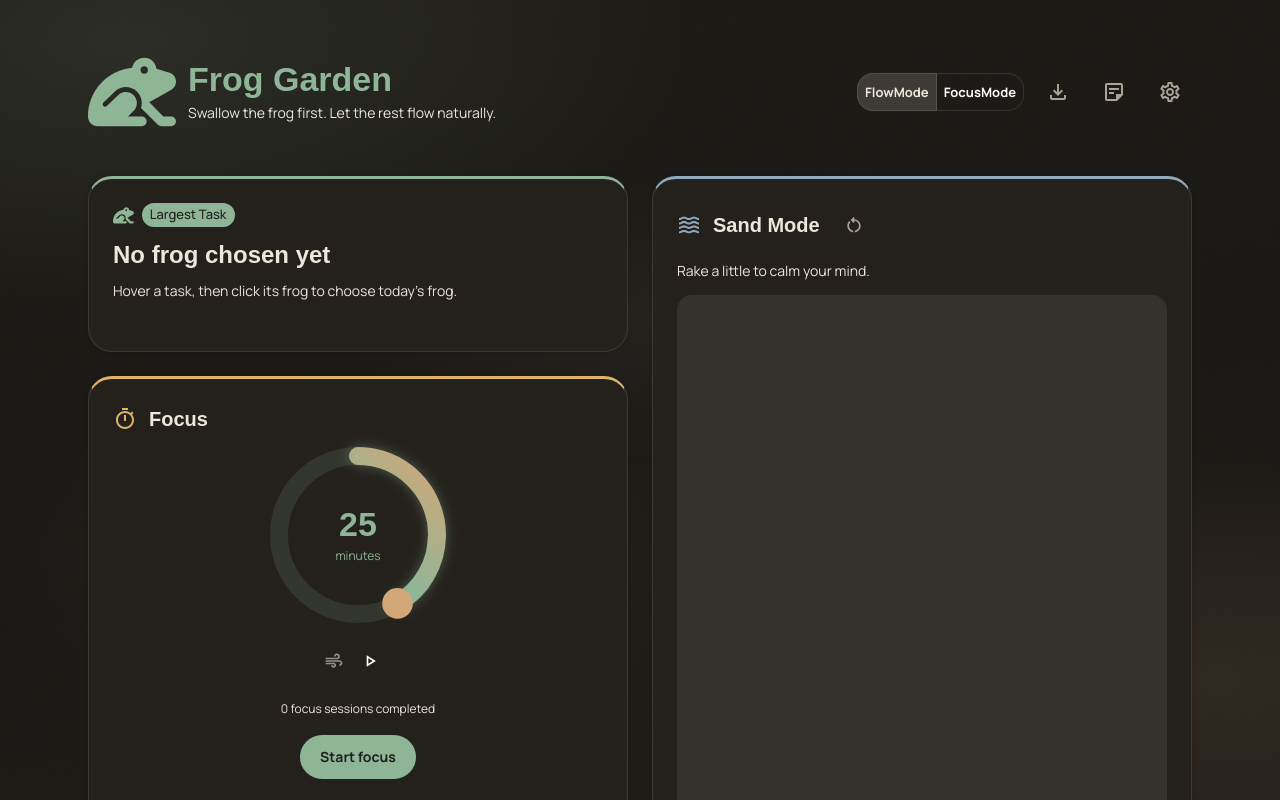
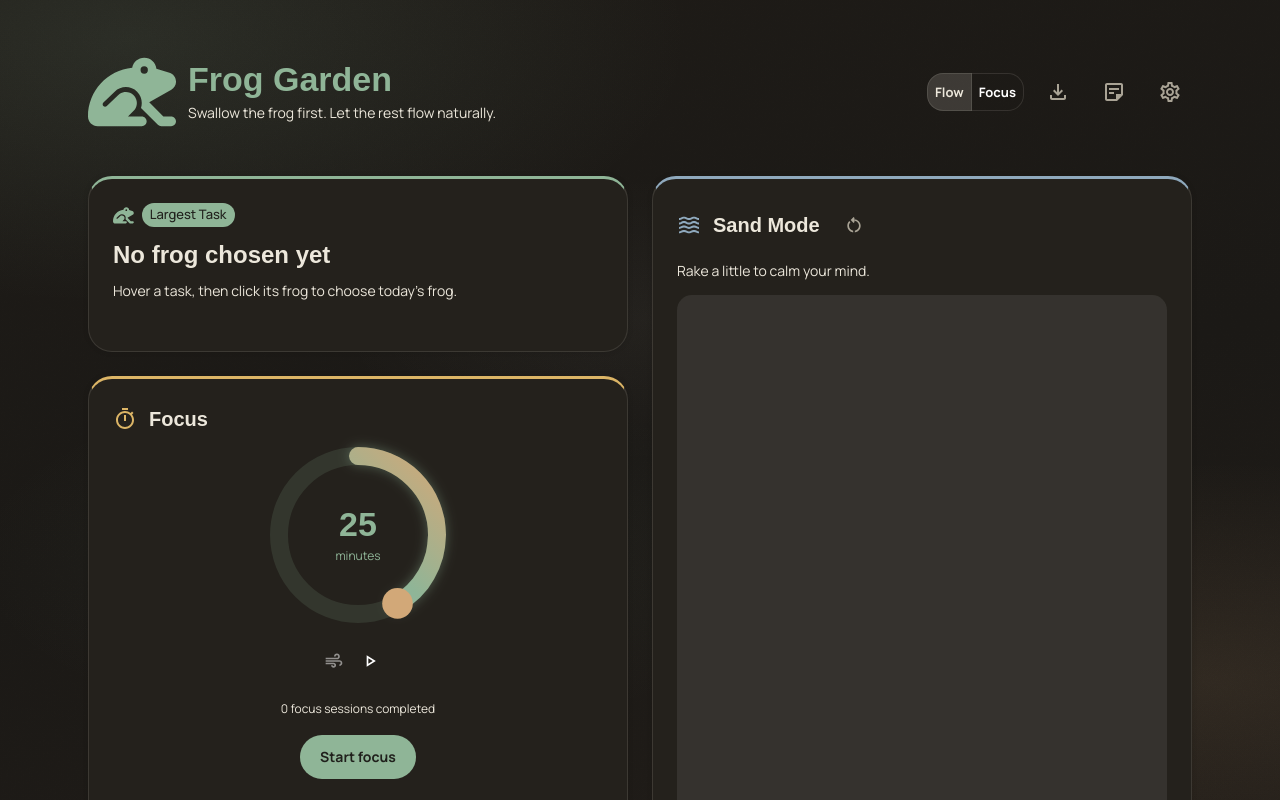
Before and after one commit to twknab/zen-frog-todo, a Next.js app: page / in a window 1280 px wide. Built offline with nearby package versions, Linux system fonts and the light colour scheme; a web font is replaced by a local one; what @mui/material-nextjs would draw is missing.

Commit message:
refactor: simplify mode toggle labels from 'Flow Mode' / 'Focus Mode' to 'Flow' / 'Focus'
Remove the word 'Mode' from button labels since the toggle group itself
indicates these are mode selections. Cleaner, less redundant labeling.

Co-Authored-By: Claude Haiku 4.5 <noreply@anthropic.com>

```diff
--- a/src/app/page.tsx
+++ b/src/app/page.tsx
@@ -266,19 +266,11 @@ export default function Home() {
             aria-label="Dashboard mode"
             size="small"
           >
-            <ToggleButton value="flow" aria-label="Flow mode">
+            <ToggleButton value="flow" aria-label="Flow">
               Flow
-              <Box component="span" sx={{ display: { xs: "none", sm: "inline" } }}>
-                {" "}
-                Mode
-              </Box>
             </ToggleButton>
-            <ToggleButton value="frog" aria-label="Focus mode">
+            <ToggleButton value="frog" aria-label="Focus">
               Focus
-              <Box component="span" sx={{ display: { xs: "none", sm: "inline" } }}>
-                {" "}
-                Mode
-              </Box>
             </ToggleButton>
           </ToggleButtonGroup>
 
```
